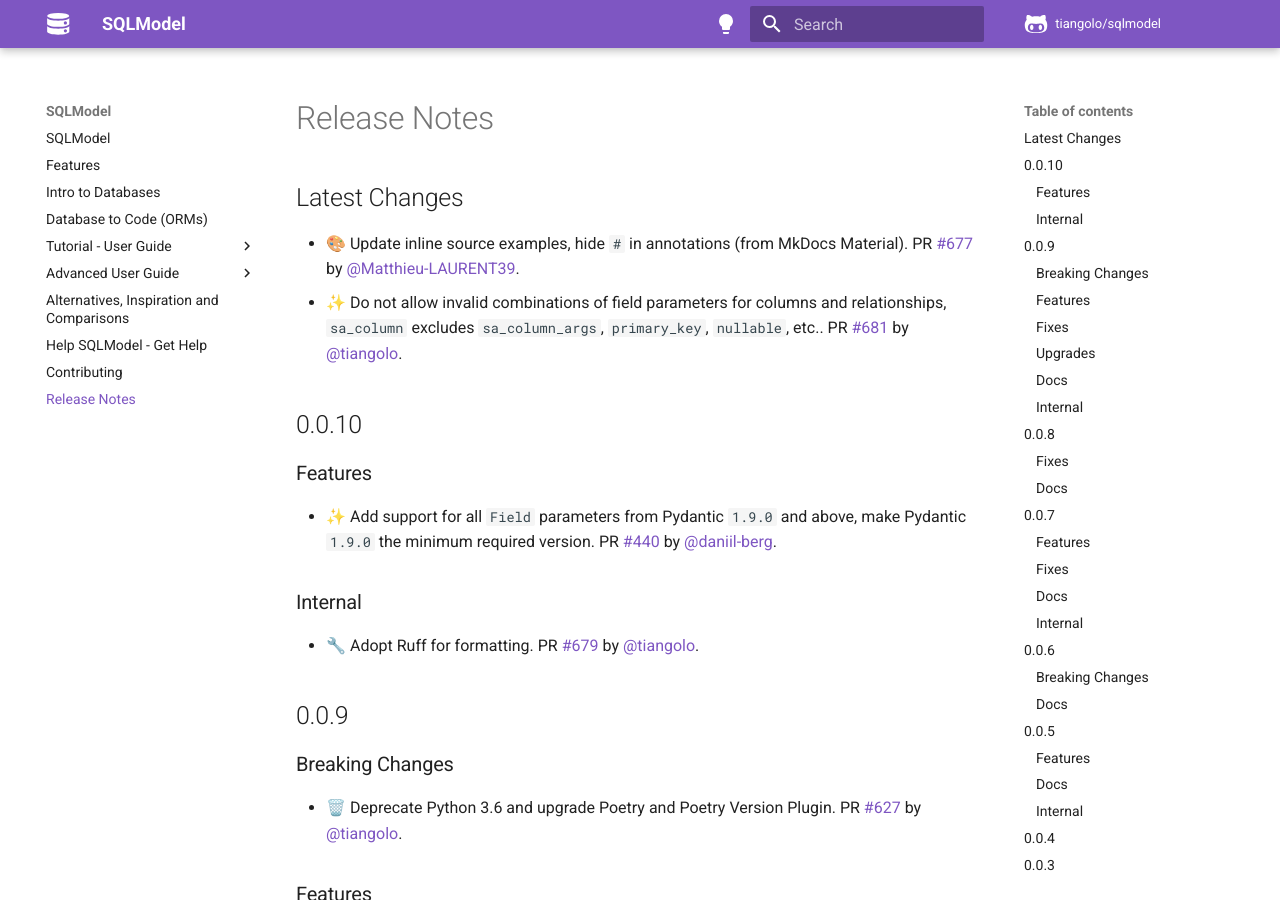
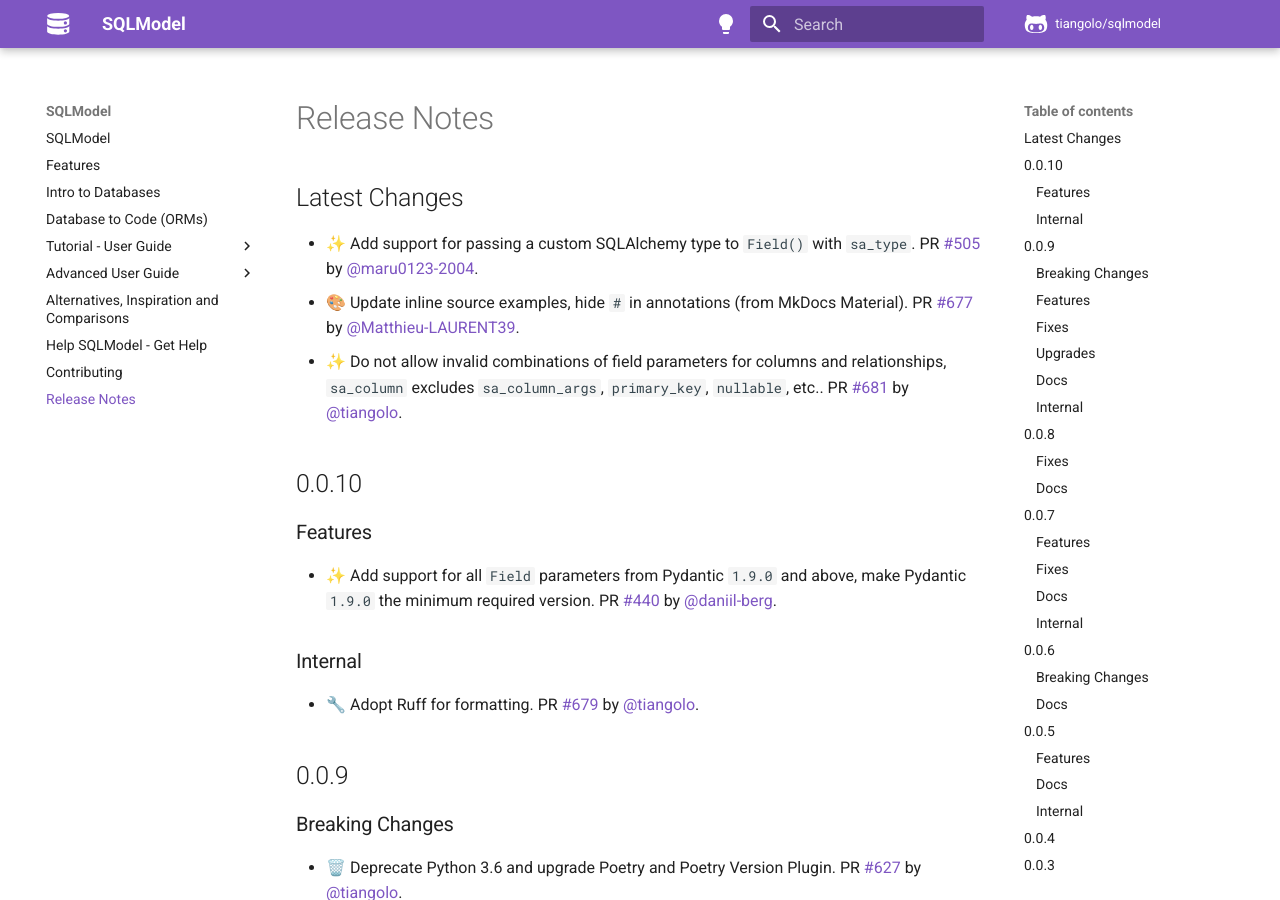
Before and after one commit to sztrakabalint/fastapi-sqlmodel, an MkDocs documentation site: the page built from docs/release-notes.md, in a window 1280 px wide and 900 px high. Built offline with MkDocs 1.6.1 and Material for MkDocs 9.7.7, drawn with Linux system fonts in a browser that asks for light colours; comment, search, counter and statistics services are not loaded.

Commit message:
📝 Update release notes

```diff
--- a/docs/release-notes.md
+++ b/docs/release-notes.md
@@ -2,6 +2,7 @@
 
 ## Latest Changes
 
+* ✨ Add support for passing a custom SQLAlchemy type to `Field()` with `sa_type`. PR [#505](https://github.com/tiangolo/sqlmodel/pull/505) by [@maru0123-2004](https://github.com/maru0123-2004).
 * 🎨 Update inline source examples, hide `#` in annotations (from MkDocs Material). PR [#677](https://github.com/tiangolo/sqlmodel/pull/677) by [@Matthieu-LAURENT39](https://github.com/Matthieu-LAURENT39).
 * ✨ Do not allow invalid combinations of field parameters for columns and relationships, `sa_column` excludes `sa_column_args`, `primary_key`, `nullable`, etc.. PR [#681](https://github.com/tiangolo/sqlmodel/pull/681) by [@tiangolo](https://github.com/tiangolo).
 ## 0.0.10
```
